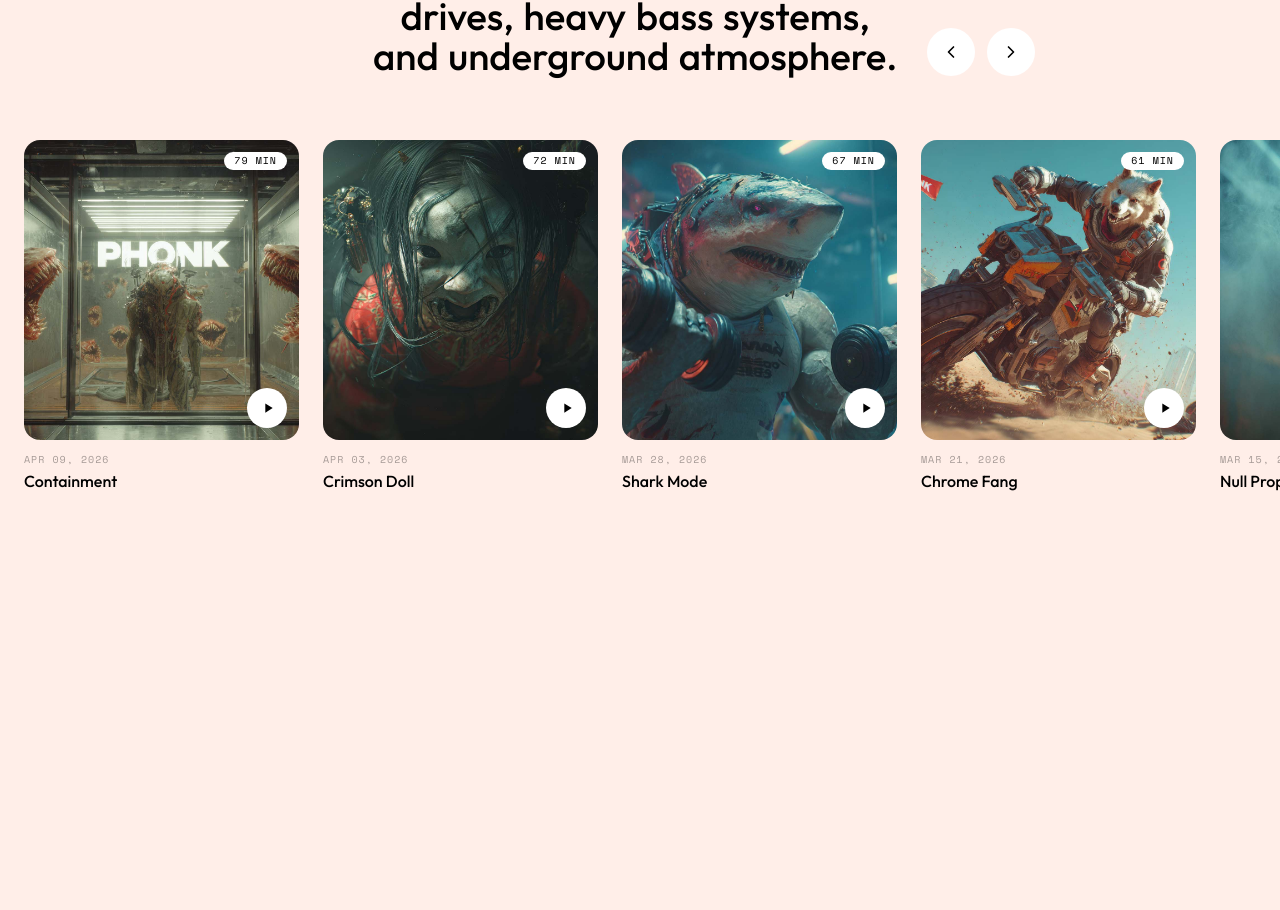
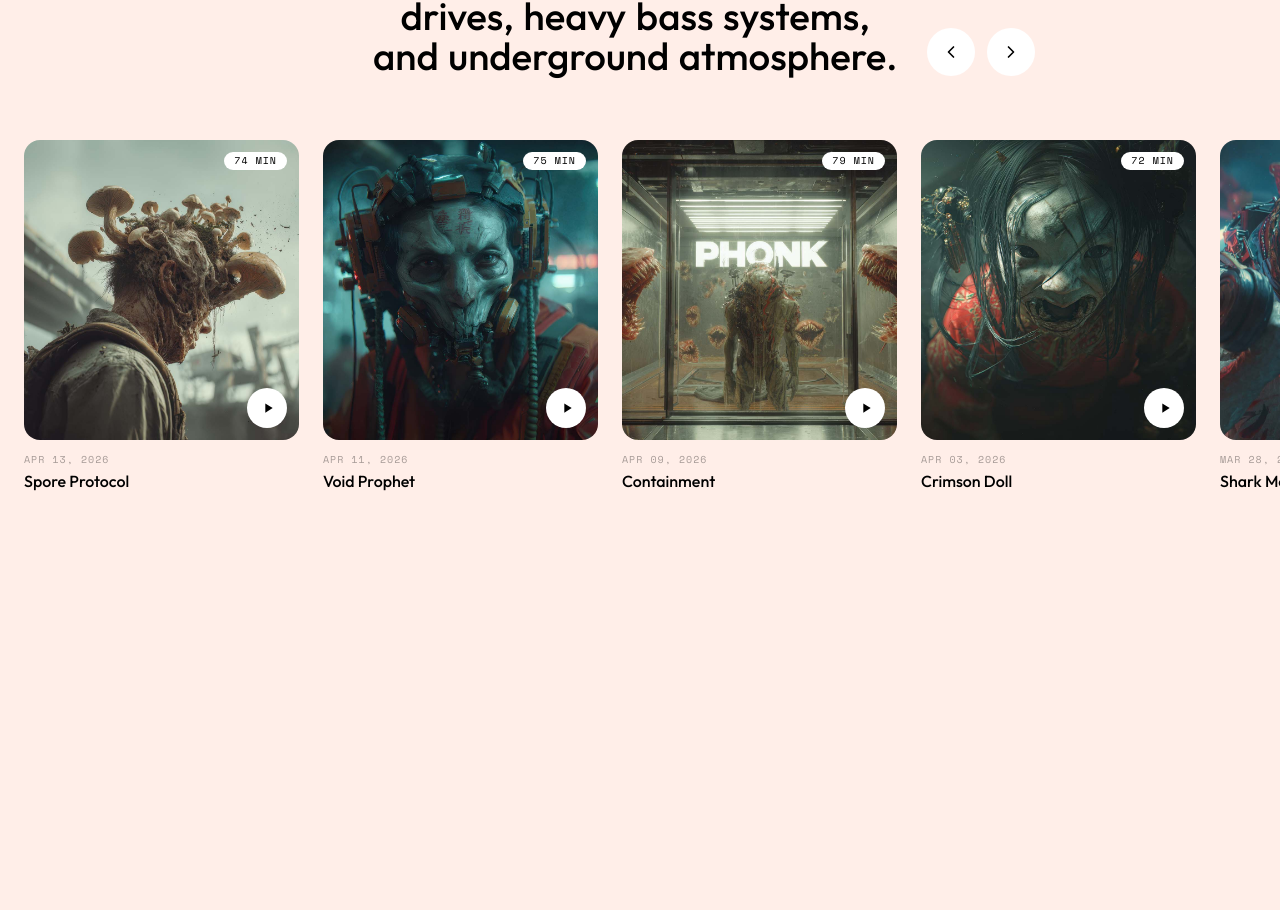
Before and after one commit to shizoy/dusted-tape-site, a React (Vite) app: page / in a window 1280 px wide. Shown: the part 3976-4886 px from the top of the page. Built offline with nearby package versions, Linux system fonts and the light colour scheme.

Commit message:
Added Void Prophet and Spore Protocol mixes

```diff
--- a/src/components/Mixes.jsx
+++ b/src/components/Mixes.jsx
@@ -23,8 +23,10 @@ const mixesData = [
   { id: 18, title: 'Null Prophet',         date: 'MAR 15, 2026', time: '66 MIN', image: '/nullprophet-img.jpg',  link: 'https://www.youtube.com/watch?v=iovO5OBfBQ0&t=173s'   },
   { id: 19, title: 'Chrome Fang',         date: 'MAR 21, 2026', time: '61 MIN', image: '/chromefang-img.jpg',   link: 'https://www.youtube.com/watch?v=KCVFmRuQk7M'           },
   { id: 20, title: 'Shark Mode',          date: 'MAR 28, 2026', time: '67 MIN', image: '/sharkmode-img.jpg',    link: 'https://www.youtube.com/watch?v=oq3F5nyRBJU'           },
-  { id: 21, title: 'Crimson Doll',        date: 'APR 03, 2026', time: '72 MIN', image: '/crimsondoll-img.jpg',  link: 'https://www.youtube.com/watch?v=isRNjJADvpg'           },
-  { id: 22, title: 'Containment',         date: 'APR 09, 2026', time: '79 MIN', image: '/containment-img.jpg',  link: 'https://www.youtube.com/watch?v=CHS-DmBUNuU'           },
+  { id: 21, title: 'Crimson Doll',        date: 'APR 03, 2026', time: '72 MIN', image: '/crimsondoll-img.jpg',    link: 'https://www.youtube.com/watch?v=isRNjJADvpg'           },
+  { id: 22, title: 'Containment',         date: 'APR 09, 2026', time: '79 MIN', image: '/containment-img.jpg',   link: 'https://www.youtube.com/watch?v=CHS-DmBUNuU'           },
+  { id: 23, title: 'Void Prophet',        date: 'APR 11, 2026', time: '75 MIN', image: '/voidprophet-img.jpg',   link: 'https://www.youtube.com/watch?v=HDwl9kbtbKs'           },
+  { id: 24, title: 'Spore Protocol',      date: 'APR 13, 2026', time: '74 MIN', image: '/sporeprotocol-img.jpg', link: 'https://www.youtube.com/watch?v=GAA4N5fqda0'           },
 ]
 
 function PlayIcon() { return <svg viewBox="0 0 24 24" fill="currentColor" className="w-4 h-4 ml-0.5"><path d="M8 5.14v14l11-7-11-7z" /></svg> }
```
Also changed, not shown: public/sporeprotocol-img.jpg (added), public/voidprophet-img.jpg (added).
